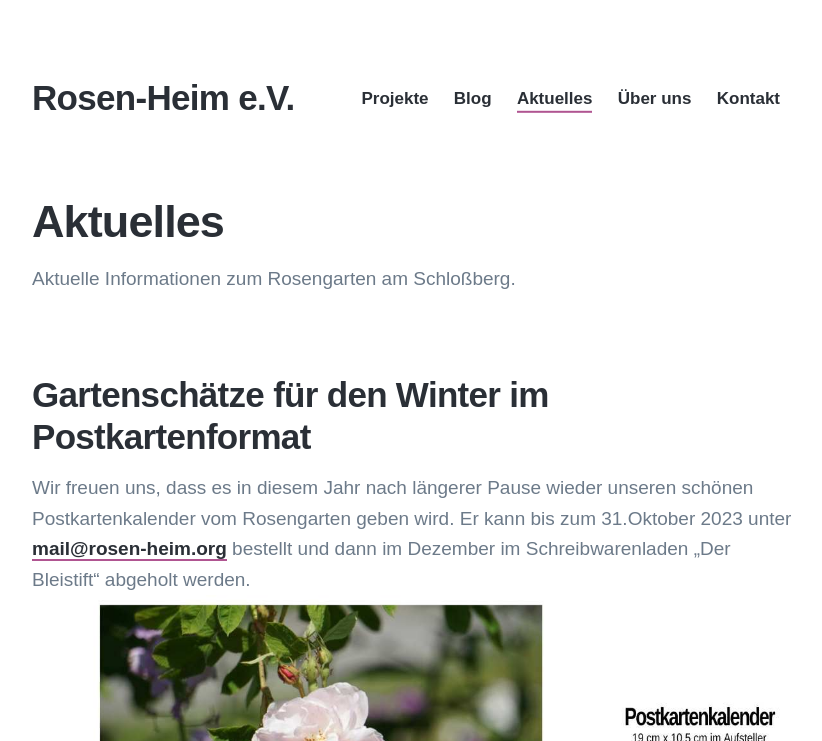
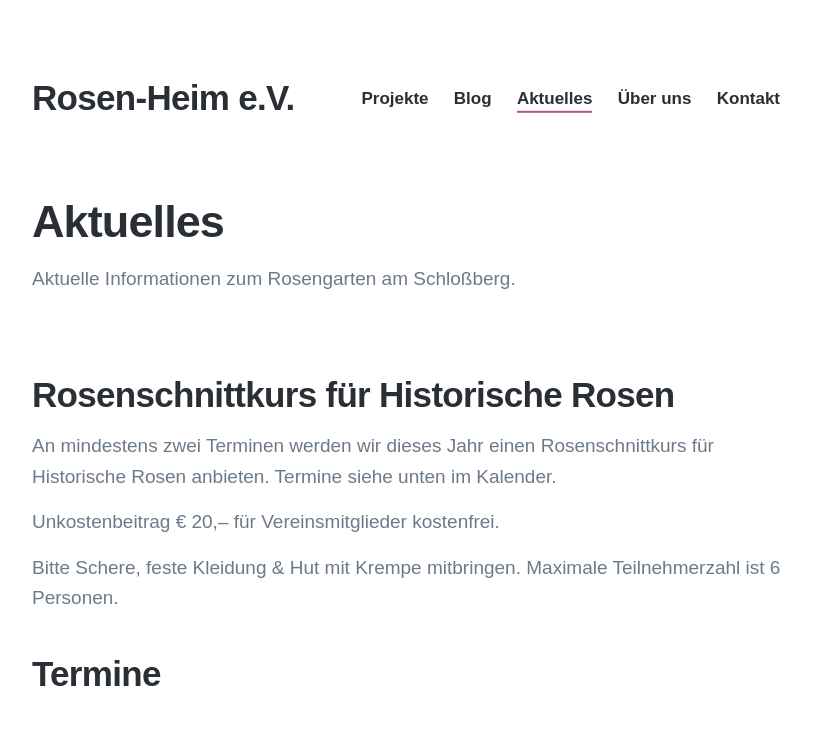
Before and after one commit to rosen-heim-ev/rosen-heim-ev.github.io, a Jekyll site: the page built from _pages/news.md, in a window 1280 px wide and 1400 px high. Shown: the top 741 px of the window, without its empty margins (224-1046 px from the left). Built offline with Jekyll 4.4.1, drawn with Linux system fonts in a browser that asks for light colours; nearby versions of some CDN libraries; some web fonts are replaced; some of the changed text lies outside the part shown; grey boxes are pictures that could not be loaded.

Commit message:
Rosenschnittkurs

```diff
--- a/_pages/news.md
+++ b/_pages/news.md
@@ -5,19 +5,15 @@ description: Termine, Aktuelles und Neuigkeiten des Rosen-Heim e.V. und des Rose
 featured_image:
 ---
 
-## Gartenschätze für den Winter im Postkartenformat
+## Rosenschnittkurs für Historische Rosen
 
-Wir freuen uns, dass es in diesem Jahr nach längerer Pause wieder unseren schönen
-Postkartenkalender vom Rosengarten geben wird. Er kann bis zum 31.Oktober 2023
-unter  [mail@rosen-heim.org](mailto:rosen-heim.org) bestellt und dann im Dezember im Schreibwarenladen
-„Der Bleistift“ abgeholt werden.
+An mindestens zwei Terminen werden wir dieses Jahr einen Rosenschnittkurs
+für Historische Rosen anbieten. Termine siehe unten im Kalender.
 
-<div class="wrap">
-<img src="/images/2023/kalender2024.jpg" alt="Rosengarten am Schloßberg Fotokalender 2024 Rosenbilder Rosen">
-</div>
+Unkostenbeitrag € 20,-- für Vereinsmitglieder kostenfrei.
 
-Weiterhin geben wir im Oktober/November Rosenausläufer und Pflanzenableger ab.
-Falls Sie Interesse daran haben schreiben Sie uns [mail@rosen-heim.org](mailto:rosen-heim.org).
+Bitte Schere, feste Kleidung & Hut mit Krempe mitbringen.
+Maximale Teilnehmerzahl ist 6 Personen.
 
 ## Termine
 <br>
```
